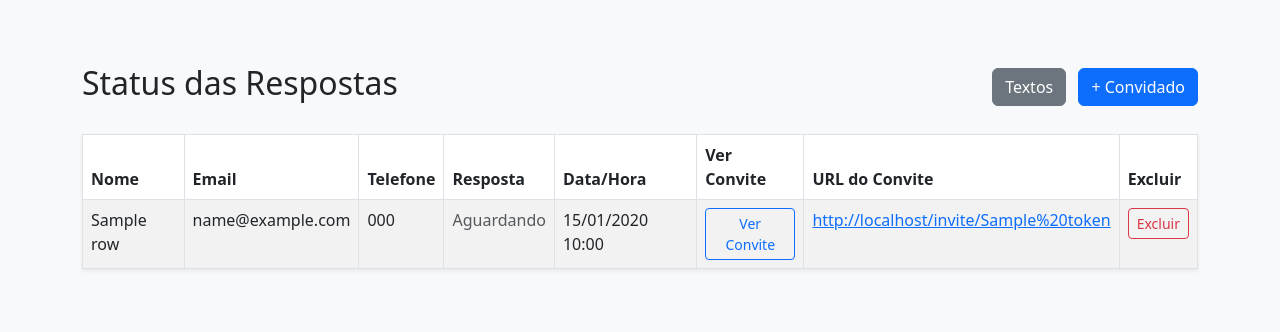
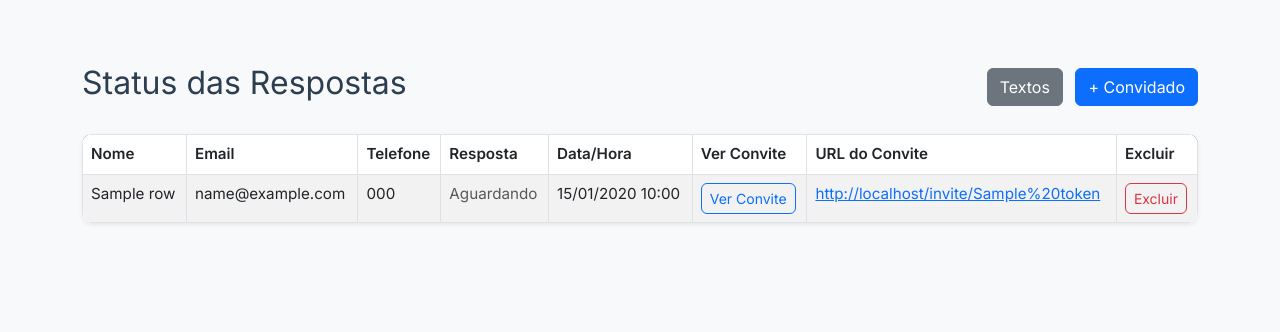
Before and after one commit to Paulo-Marcelo-Git/project_rsvp_birthday, a Flask app: template backend/templates/admin_responses.html in a window 1280 px wide. Shown: the top 332 px of the page. Run offline with Flask 3, Linux system fonts and the light colour scheme; the template is opened without the code that fills it: most values are stand-ins (such as "Sample title", 1, 10 or a date in 2020).

Commit message:
feat(projeto) Melhoria na estilização

```diff
--- a/backend/static/admin.css
+++ b/backend/static/admin.css
@@ -1,7 +1,62 @@
 /* backend\static\admin.css */
 
-body { background: #f8f9fa; }
-.table thead { background: #343a40; color: #fff; }
-.table tbody tr:nth-child(odd) { background: #ffffff; }
-.table tbody tr:nth-child(even) { background: #f2f2f2; }
-.badge { font-size: 0.9em; }
+@import url('https://fonts.googleapis.com/css2?family=Inter:wght@400;600&display=swap');
+
+body {
+  font-family: 'Inter', sans-serif;
+  background-color: #f4f6f9;
+}
+
+h2 {
+  color: #2c3e50;
+}
+
+.table {
+  border-radius: 10px;
+  overflow: hidden;
+  font-size: 0.95rem;
+}
+
+.table thead {
+  background-color: #2c3e50;
+  color: #fff;
+}
+
+.table-striped > tbody > tr:nth-of-type(odd) {
+  background-color: #f9f9f9;
+}
+
+.table-striped > tbody > tr:nth-of-type(even) {
+  background-color: #ffffff;
+}
+
+.table tbody tr:hover {
+  background-color: #eef2f7;
+}
+
+.badge {
+  font-size: 0.85rem;
+  padding: 5px 10px;
+  border-radius: 6px;
+  font-weight: 600;
+}
+
+.bg-success {
+  background-color: #27ae60 !important;
+}
+
+.bg-danger {
+  background-color: #c0392b !important;
+}
+
+.btn-outline-primary {
+  border-radius: 6px;
+}
+
+.btn-outline-danger {
+  border-radius: 6px;
+}
+
+.btn {
+  font-weight: 500;
+}
--- a/backend/templates/base.html
+++ b/backend/templates/base.html
@@ -5,6 +5,10 @@
 <head>
   <meta charset="UTF-8">
   <title>{% block title %}RSVP Admin{% endblock %}</title>
+
+  <!-- Fonte moderna Inter -->
+  <link href="https://fonts.googleapis.com/css2?family=Inter:wght@400;600&display=swap" rel="stylesheet">
+
   <!-- Bootstrap 5 CSS -->
   <link
     href="https://cdn.jsdelivr.net/npm/bootstrap@5.3.0/dist/css/bootstrap.min.css"
```
Also changed, not shown: 1 other file.
